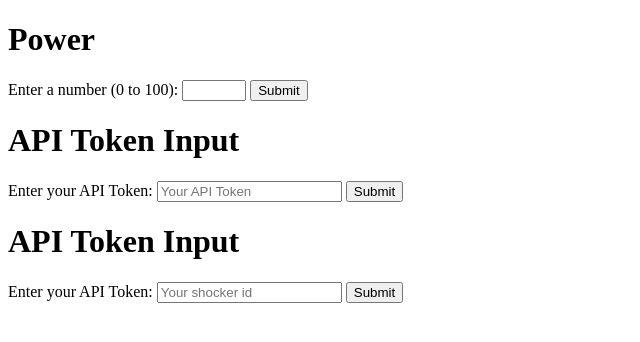
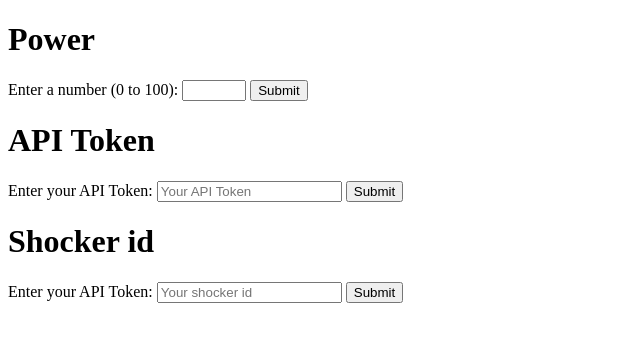
Before and after one commit to Kome54/openshock_chaster, a plain HTML site: page index.html in a window 1280 px wide. Shown: the whole page, without its empty margins (0-640 px from the left). Drawn offline with Linux system fonts and the light colour scheme.

Commit message:
Update index.html

```diff
--- a/index.html
+++ b/index.html
@@ -20,7 +20,7 @@
     <button type="submit">Submit</button>
   </form>
 
-  <h1>API Token Input</h1>
+  <h1>API Token</h1>
   <form>
     <label for="apiToken">Enter your API Token:</label>
     <input
@@ -33,8 +33,7 @@
     <button type="submit">Submit</button>
   </form>
 
-  <body>
-  <h1>API Token Input</h1>
+  <h1>Shocker id</h1>
   <form>
     <label for="apiToken">Enter your API Token:</label>
     <input
```
